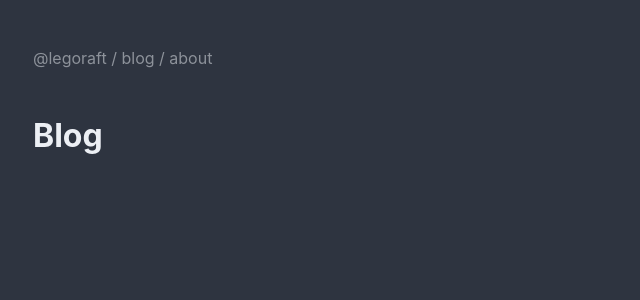
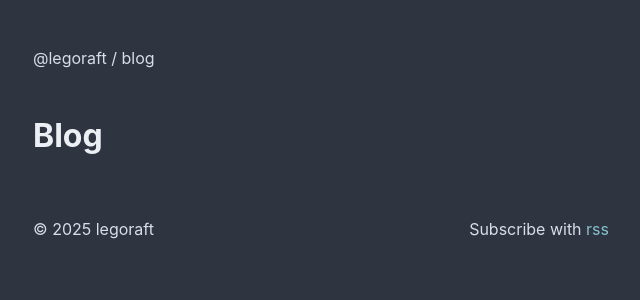
Before and after one commit to legoraft/legoraft.github.io, a Jekyll site: the page built from index.html, in a window 1280 px wide. Shown: the top 300 px of the page, without its empty margins (319-959 px from the left). Built offline with Jekyll 4.4.1, drawn with Linux system fonts in a browser that asks for light colours.

Commit message:
feat: changed some colors and fonts

```diff
--- a/_includes/footer.html
+++ b/_includes/footer.html
@@ -0,0 +1,4 @@
+<footer>
+    <p>&copy 2025 legoraft</p>
+    <p>Subscribe with <a href="#">rss</a></p>
+</footer>
--- a/_includes/header.html
+++ b/_includes/header.html
@@ -1,3 +1,3 @@
 <header>
-    <h3>@{{ site.author }} / <a href="/">blog</a> / <a href="about">about</a></h3>
+    <h3><a href="about">@{{ site.author }}</a> / <a href="/">blog</a></h3>
 </header>
--- a/_sass/base.scss
+++ b/_sass/base.scss
@@ -5,7 +5,7 @@
 
 $primaryBody: #eceff4;
 $secondaryBody: #e5e9f0;
-$tertiaryBody: #d8ddee9;
+$tertiaryBody: #d8dee9;
 
 $accentColor: #88c0d0;
 
@@ -24,7 +24,7 @@
 
 header {
     padding: 3rem 0 1rem 0;
-    color: rgba(236, 239, 244, 0.5);
+    color: $tertiaryBody;
 
     a {
         text-decoration: none;
@@ -63,7 +63,9 @@
         justify-content: space-between;
 
         p#date {
-            color: rgba(236, 239, 244, 0.25);
+            color: $lighterSurfaceColor;
+            font-family: Hack Nerd Font, monospace;
+            font-size: 1rem;
         }
 
         a {
@@ -81,3 +83,15 @@
         margin: 0 0 0.5rem 0;
     }
 }
+
+footer {
+    display: flex;
+    color: $tertiaryBody;
+    justify-content: space-between;
+    padding: 2rem 0;
+
+    a {
+        color: $accentColor;
+        text-decoration: none;
+    }
+}
```
Also changed, not shown: about.md (added, +6 -0 lines).
